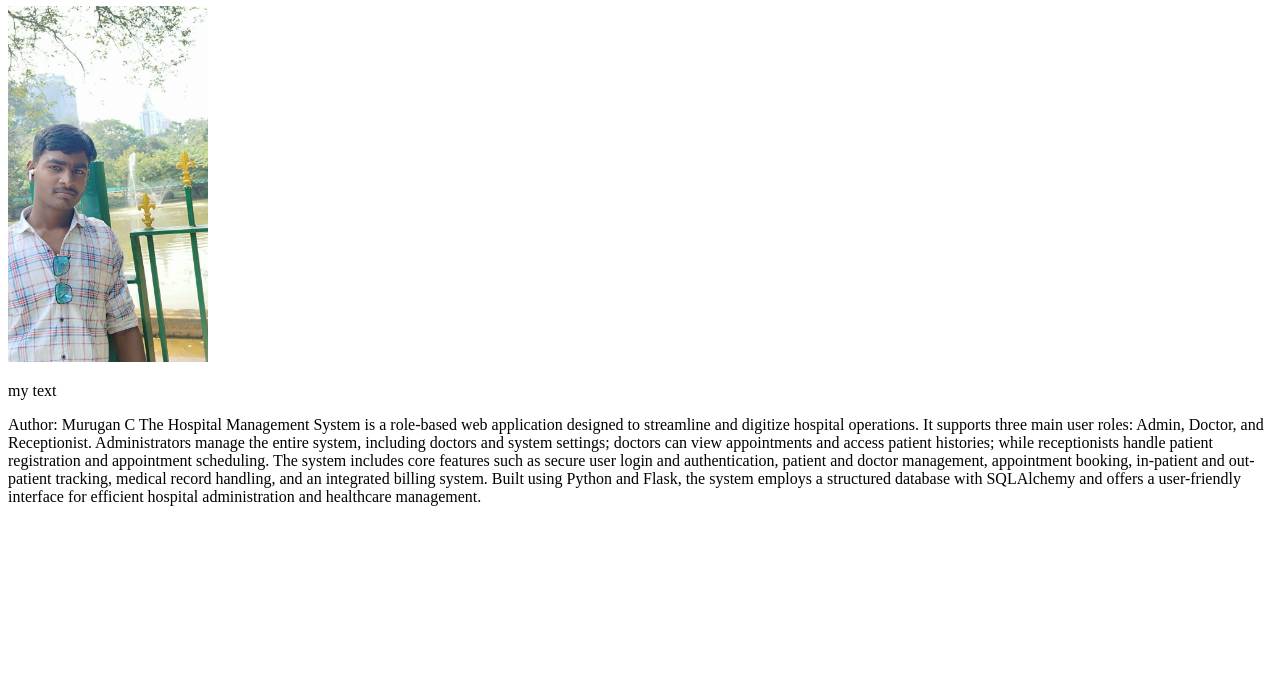
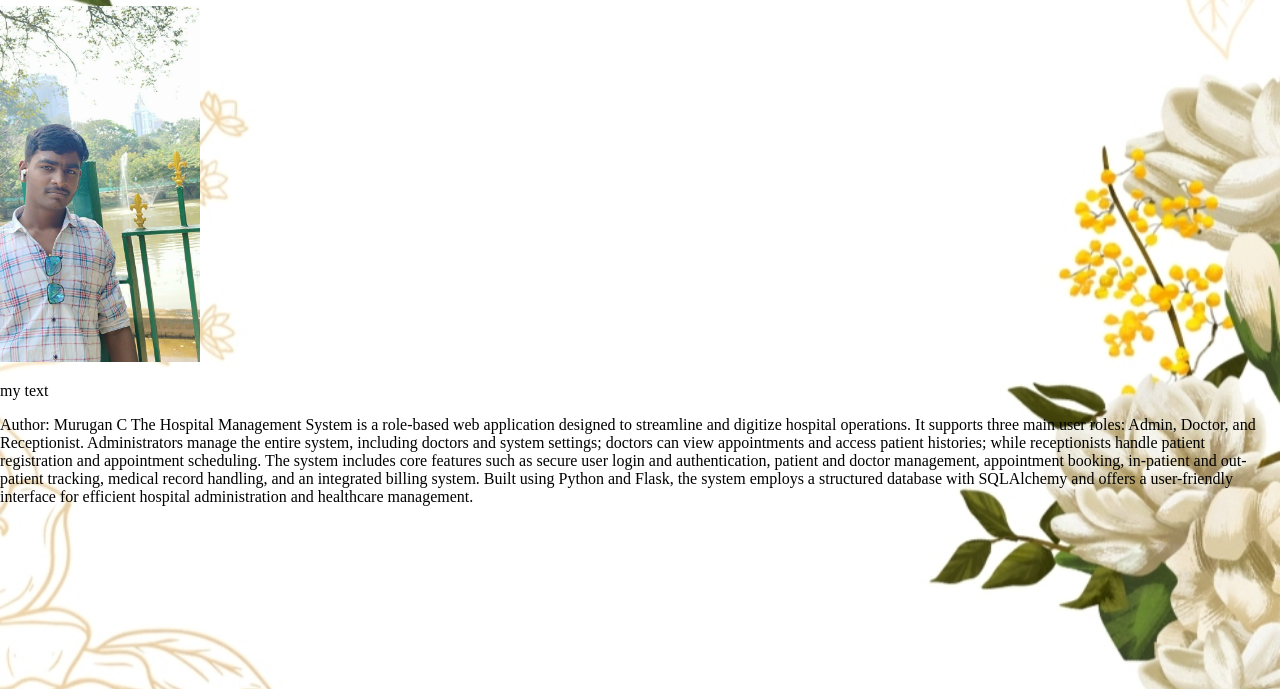
Before and after one commit to Murugan-cs-dev/New-folder, a plain HTML site: page index.html in a window 1280 px wide. Shown: the part 132-821 px from the top of the page. Before the commit the page ends 800 px from the top, so only its background shows below. Drawn offline with Linux system fonts and the light colour scheme.

Commit message:
add image

```diff
--- a/index.html
+++ b/index.html
@@ -4,6 +4,16 @@
     <meta charset="UTF-8">
     <meta name="viewport" content="width=device-width, initial-scale=1.0">
     <title>my first website</title>
+     <style>
+    body {
+      background-image: url("IMG_20250719_122951.jpg"); /* Replace with your image path */
+      background-size: cover; /* Cover the full screen */
+      background-repeat: no-repeat; /* No repeating image */
+      background-position: center; /* Center the image */
+      height: 100vh; /* Full height viewport */
+      margin: 0;
+    }
+  </style>
 </head>
 <body>
     <h1>Murugan</h1>
```
Also changed, not shown: IMG_20250719_122951.jpg (added).
